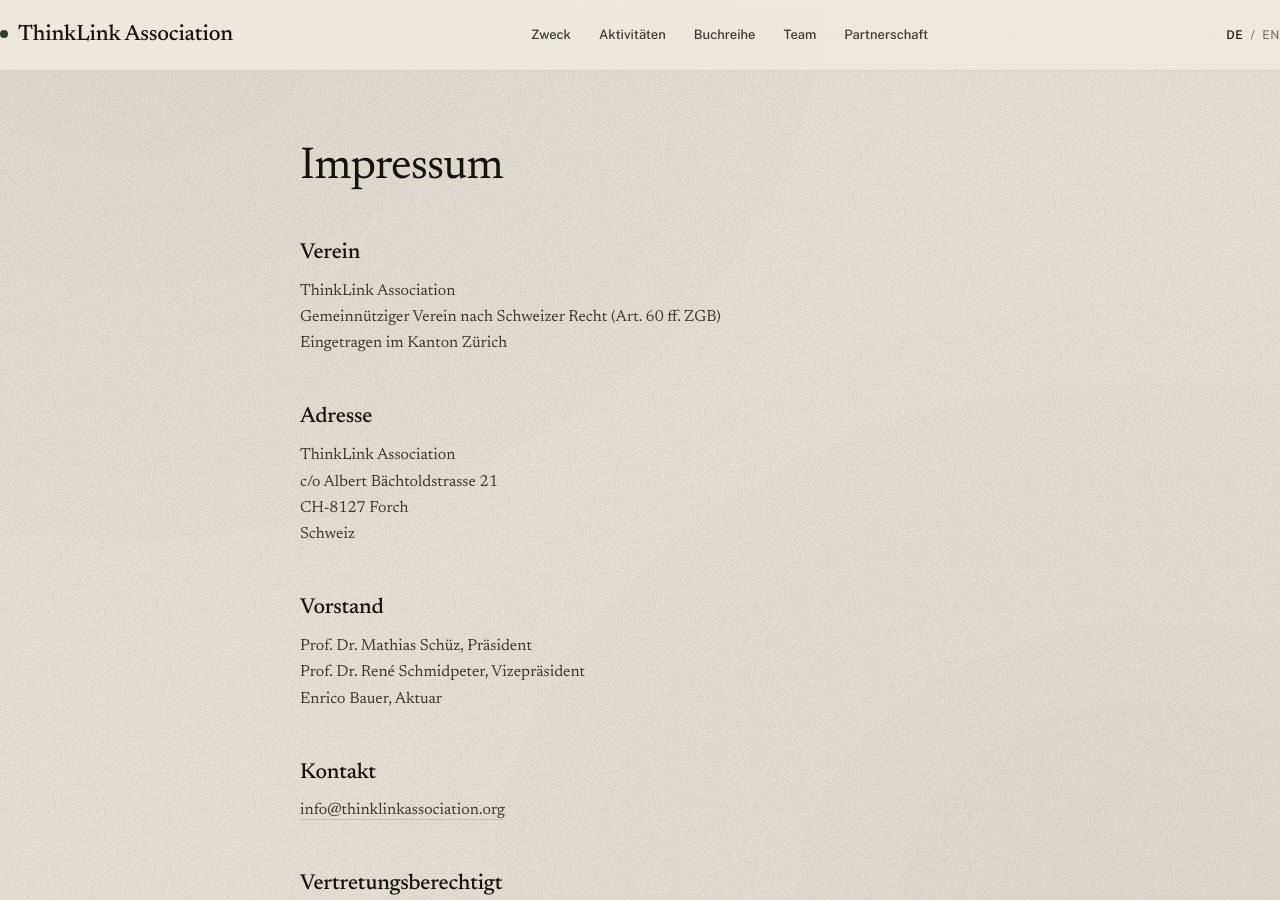
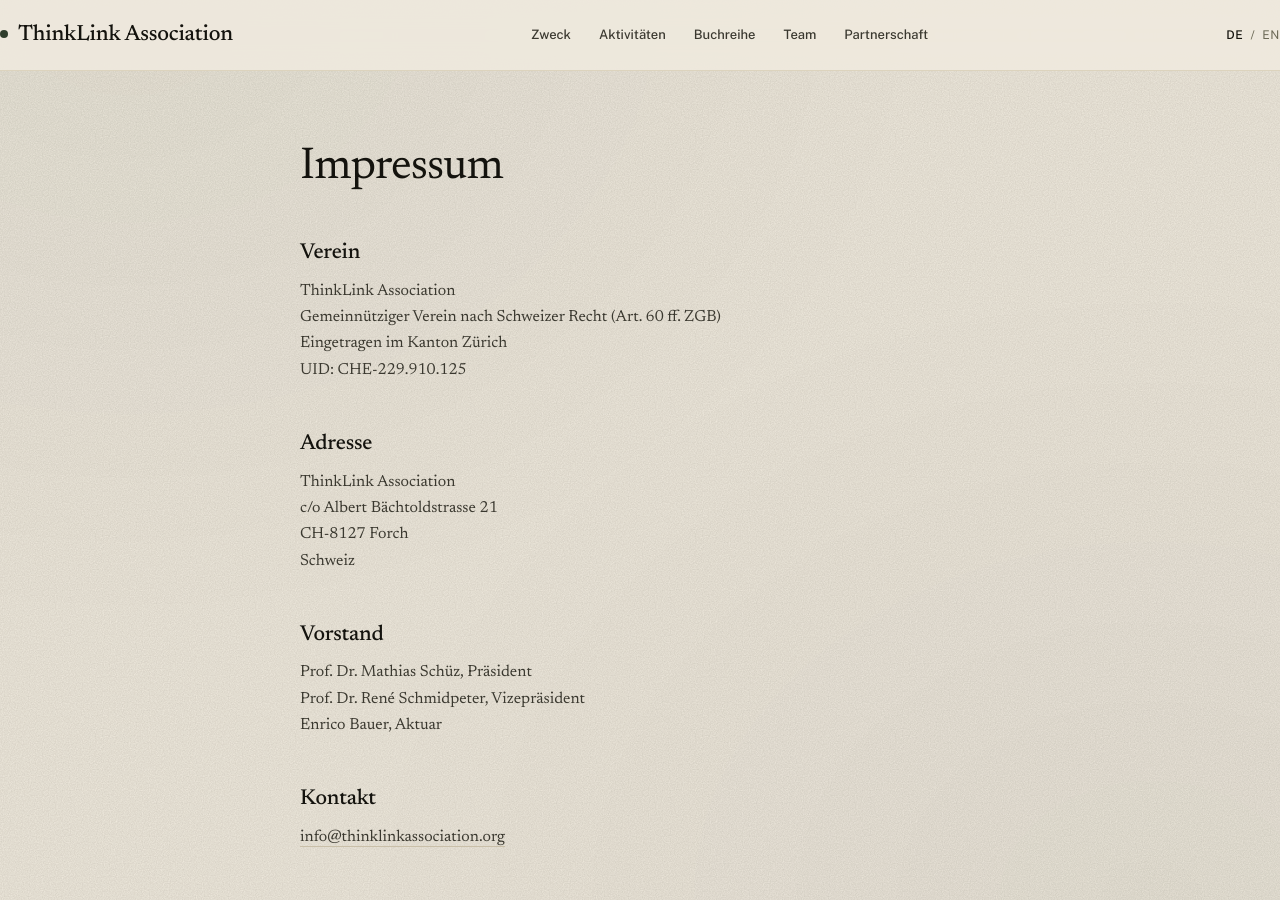
Before and after one commit to sschuez/thinklink, a Jekyll site: the page built from impressum.html, in a window 1280 px wide and 900 px high. Built offline with Jekyll 4.4.1, drawn with Linux system fonts in a browser that asks for light colours.

Commit message:
Add UID to Impressum

```diff
--- a/en/imprint.html
+++ b/en/imprint.html
@@ -13,7 +13,8 @@
       <p>
         ThinkLink Association<br>
         Non-profit association under Swiss law (Art. 60 et seq. Swiss Civil Code)<br>
-        Registered in the Canton of Zürich
+        Registered in the Canton of Zürich<br>
+        UID: CHE-229.910.125
       </p>
 
       <h2>Address</h2>
--- a/impressum.html
+++ b/impressum.html
@@ -13,7 +13,8 @@
       <p>
         ThinkLink Association<br>
         Gemeinnütziger Verein nach Schweizer Recht (Art. 60 ff. ZGB)<br>
-        Eingetragen im Kanton Zürich
+        Eingetragen im Kanton Zürich<br>
+        UID: CHE-229.910.125
       </p>
 
       <h2>Adresse</h2>
```
